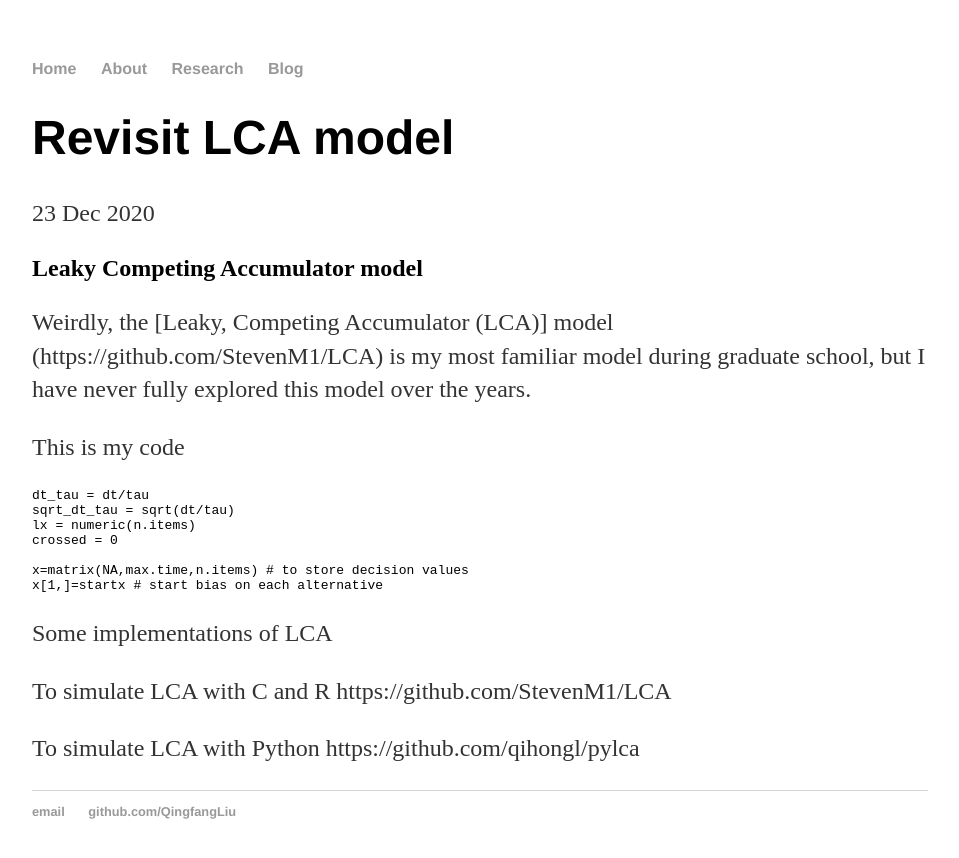
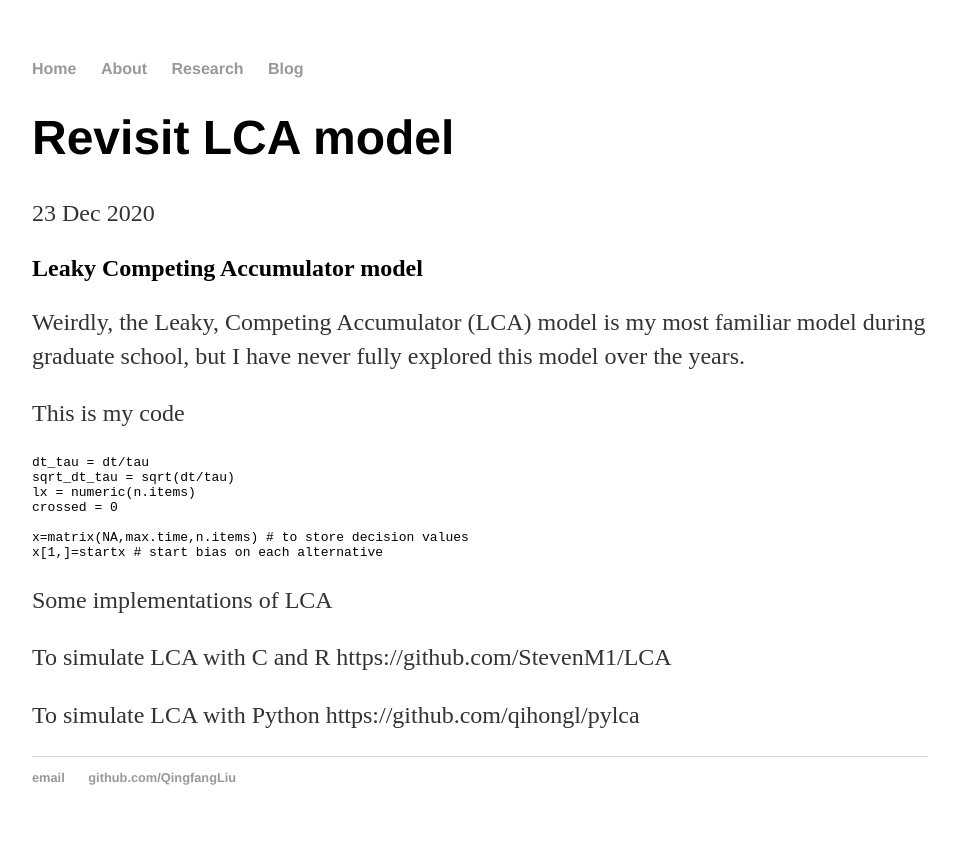
Before and after one commit to QingfangLiu/qingfangliu.github.io, a Jekyll site: the page built from _posts/2020-12-23-LCA.md, in a window 1280 px wide. Shown: the top 858 px of the page, without its empty margins (160-1119 px from the left). Built offline with Jekyll 4.4.1, drawn with Linux system fonts in a browser that asks for light colours; some of the changed lines change nothing that is shown.

Commit message:
Update 2020-12-23-LCA.md

```diff
--- a/_posts/2020-12-23-LCA.md
+++ b/_posts/2020-12-23-LCA.md
@@ -6,7 +6,7 @@ date: 2020-12-23
 
 ## Leaky Competing Accumulator model
 
-Weirdly, the [Leaky, Competing Accumulator (LCA)] model (https://github.com/StevenM1/LCA) is my most familiar model during graduate school, but I have never fully explored this model over the years.
+Weirdly, the Leaky, Competing Accumulator (LCA) model is my most familiar model during graduate school, but I have never fully explored this model over the years.
 
 
 This is my code
```
